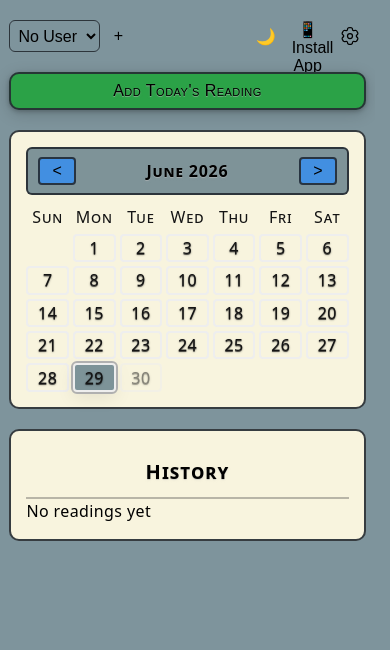
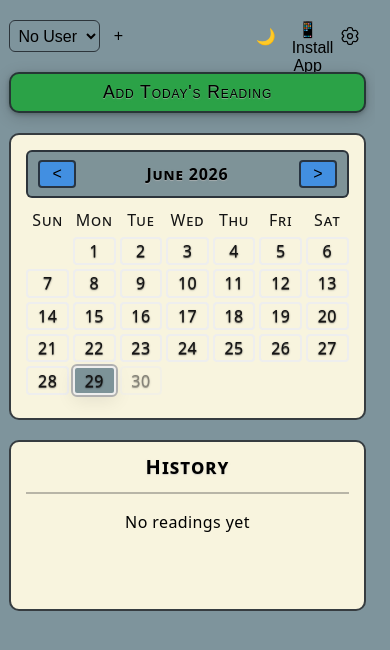
Before and after one commit to KristinnRoach/blood-pressure-tracker, a website built with Vite: page src/index.html in a window 390 px wide. Built offline with nearby package versions, Linux system fonts and the light colour scheme.

Commit message:
style tweaks

```diff
--- a/src/index.html
+++ b/src/index.html
@@ -35,7 +35,7 @@
     <div class="content-wrapper">
       <div class="top-bar">
         <div id="user-management" class="user-management">
-          <select title="Select user" id="user-select" aria-label="Select user">
+          <select title="Select user" id="select-user" aria-label="Select user">
             <option value="">No User</option>
           </select>
           <button title="Add new user" id="add-user-btn">+</button>
@@ -99,7 +99,7 @@
       </div>
 
       <div class="section">
-        <h2>History</h2>
+        <h2 class="history-title">History</h2>
         <div id="history-list"></div>
       </div>
     </div>
--- a/src/scripts/app.js
+++ b/src/scripts/app.js
@@ -71,7 +71,7 @@ export async function deleteReadingByIdHandler(id) {
 
     document.dispatchEvent(
       // Notify UI that a specific reading was deleted so modals can close if needed
-      new CustomEvent('reading-deleted', { detail: { id } })
+      new CustomEvent('reading-deleted', { detail: { id } }),
     );
   } catch (error) {
     console.error('Error deleting reading by id:', error);
@@ -147,7 +147,7 @@ document.addEventListener('DOMContentLoaded', async () => {
   await updateUIReadings(); // Fetch initial readings and update UI
 
   // User select dropdown
-  const userSelect = document.getElementById('user-select');
+  const userSelect = document.getElementById('select-user');
   const addUserBtn = document.getElementById('add-user-btn');
 
   async function populateUserSelect() {
@@ -315,7 +315,7 @@ async function generateDummyDataHandler() {
     document.dispatchEvent(new CustomEvent('readings-updated')); // Notify all ui components to refresh
 
     alert(
-      `Successfully added ${count} dummy readings for development testing!`
+      `Successfully added ${count} dummy readings for development testing!`,
     );
     console.log('Dummy data generation completed');
   } catch (error) {
--- a/src/scripts/ui/historyList.js
+++ b/src/scripts/ui/historyList.js
@@ -26,7 +26,7 @@ export class HistoryList {
     if (!this.containerEl) return;
 
     if (updatedReadings.length === 0) {
-      this.containerEl.innerHTML = '<p>No readings yet</p>';
+      this.containerEl.innerHTML = '<p class="empty">No readings yet</p>';
       return;
     }
 
--- a/src/styles/main.css
+++ b/src/styles/main.css
@@ -46,8 +46,8 @@ select {
   /* font-family: monospace; */
   font-variant: small-caps;
 
-  font-size: clamp(1rem, 2.2svw, 1.8rem);
-  letter-spacing: 0.03em;
+  font-size: clamp(1.1rem, 2.25svw, 1.8rem);
+  letter-spacing: 0.05em;
   text-shadow: var(--text-shadow-accent);
 }
 
@@ -84,9 +84,11 @@ h3 {
 
 .filter-label {
   font-variant: small-caps;
-  font-size: clamp(0.75rem, 1.1rem, 1.25rem);
+  font-size: clamp(0.75rem, 0.9rem, 1.2rem);
   color: var(--filter-text);
-  letter-spacing: 0.03em;
+  letter-spacing: 0.04em;
+  line-height: 1.25;
+  /* border-color: rgb(25, 25, 25) !important; */
 }
 
 /* Main spacing / positioning for responsive layout */
@@ -191,7 +193,7 @@ h3 {
   border: none;
 }
 
-#user-select {
+#select-user {
   padding-left: 4px;
   padding-right: 6px;
   border: 1px solid var(--border-color);
@@ -505,19 +507,38 @@ button {
 
 /* Chart styles */
 
-.chart-container,
+.chart-container {
+  display: flex;
+  flex-direction: column;
+  gap: var(--spacing-sm);
+  height: 30svh;
+  min-height: fit-content;
+  max-height: 30svh;
+
+  width: 100%;
+  overflow: hidden;
+}
+
+.history-title {
+  margin-top: -1rem;
+}
+
 #history-list {
   display: flex;
   flex-direction: column;
   gap: var(--spacing-sm);
-  height: clamp(100%, 30svh, 40svh);
+  height: fit-content;
+  min-height: 100px;
+  max-height: 26svh;
   width: 100%;
-  overflow: hidden;
+  overflow-y: auto;
 }
 
-/* allow y scroll for #history-list  */
-#history-list {
-  overflow-y: auto;
+#history-list > .empty {
+  font-size: 1rem;
+  line-height: 1.5;
+  place-self: center;
+  padding: 1rem;
 }
 
 .chart-canvas-wrapper {
@@ -976,6 +997,13 @@ button {
 
 /* calendar-grid styles (calendar-header is above) */
 
+#calendar-container {
+  height: 30svh;
+  min-height: fit-content;
+  max-height: 30svh;
+  width: 100%;
+}
+
 .calendar-grid {
   display: grid;
   grid-template-columns: repeat(7, 1fr);
```
